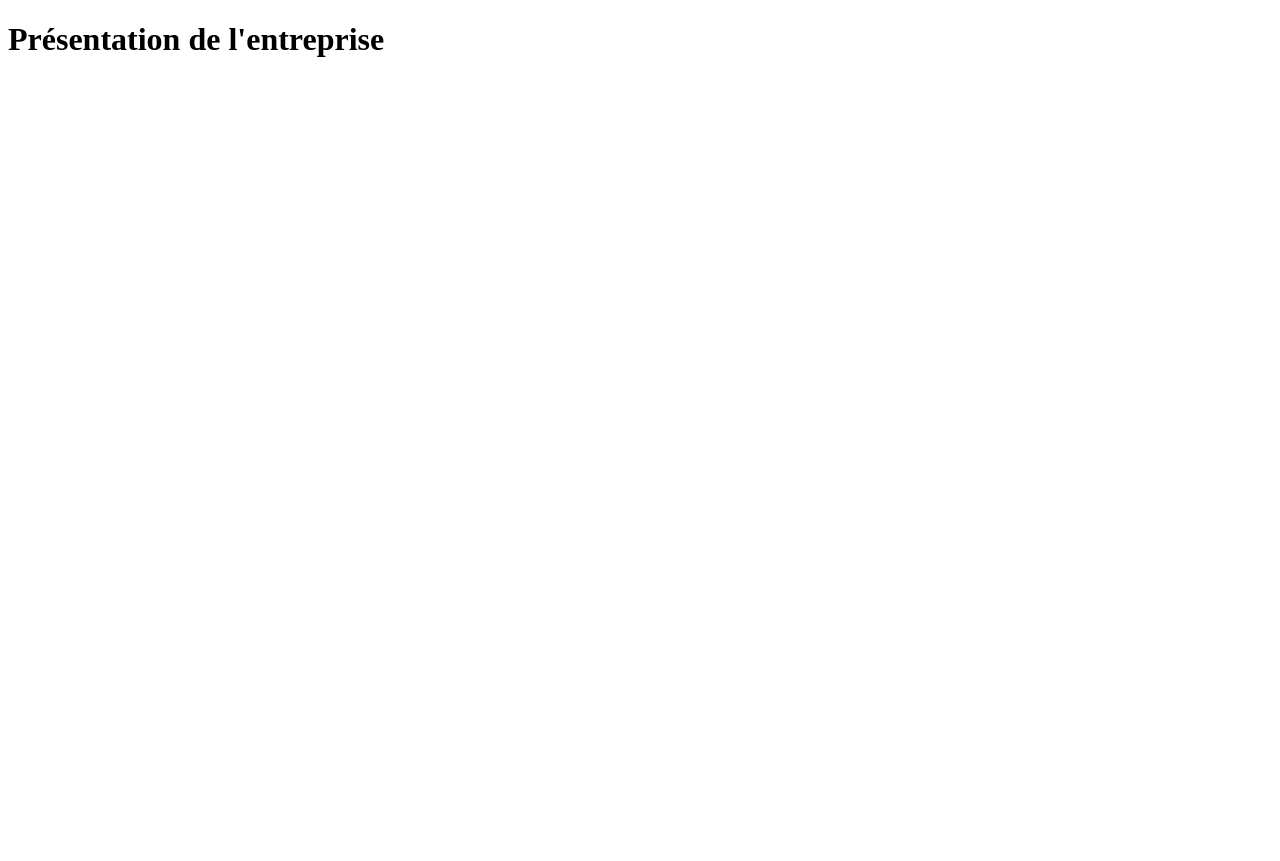
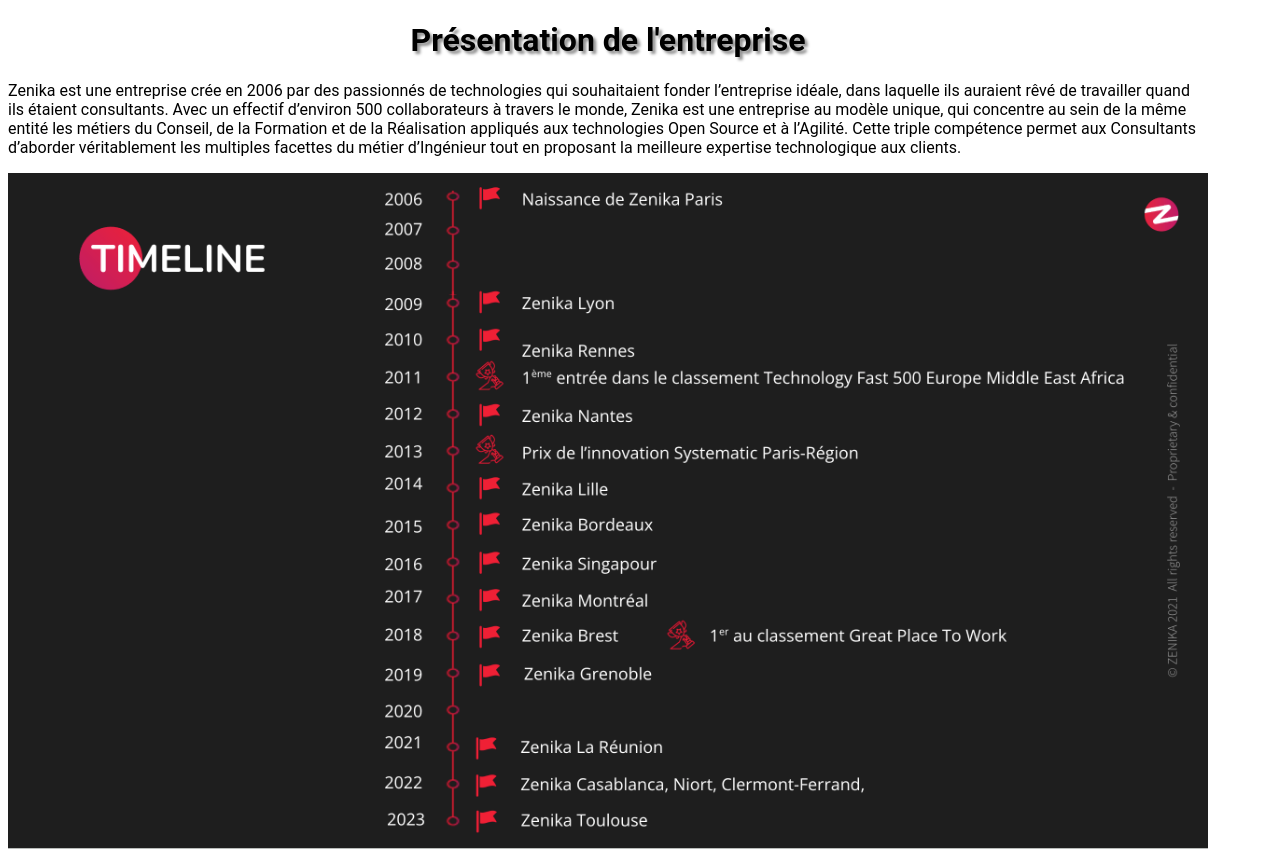
Before and after one commit to fatb38/stage-polo, a plain HTML site: page presentation.html in a window 1280 px wide. Before the commit the page ends 800 px from the top, so only its background shows below. Drawn offline with Linux system fonts and the light colour scheme.

Commit message:
ajout contenu de la page presentation

```diff
--- a/presentation.html
+++ b/presentation.html
@@ -3,8 +3,23 @@
 <head>
   <meta charset="UTF-8">
   <title>Title</title>
+  <meta name="viewport" content="width=device-width, initial-scale=1.0">
+  <link rel="stylesheet" href="style.css">
 </head>
 <body>
-<h1>Présentation de l'entreprise</h1>
+<div class="container">
+  <h1>Présentation de l'entreprise</h1>
+  <p>Zenika est une entreprise crée en 2006 par des passionnés de technologies qui souhaitaient fonder l’entreprise
+    idéale, dans laquelle ils auraient rêvé de travailler quand ils étaient consultants.
+    Avec un effectif d’environ 500 collaborateurs à travers le monde, Zenika est une entreprise au modèle unique, qui
+    concentre au sein de la même entité les métiers du Conseil, de la Formation et de la Réalisation appliqués aux
+    technologies Open Source et à l’Agilité.
+
+    Cette triple compétence permet aux Consultants d’aborder véritablement les multiples facettes du métier d’Ingénieur
+    tout en proposant la meilleure expertise technologique aux clients.
+
+  </p>
+  <img src="images/zenika-timeline.png" alt="zenika-timeline" />
+</div>
 </body>
 </html>
--- a/style.css
+++ b/style.css
@@ -2,6 +2,10 @@
 
 * {
   box-sizing: border-box;
+}
+
+img {
+  width: 100%;
 }
 
 h1 {
@@ -14,6 +18,10 @@ body {
   font-family: "Roboto", sans-serif;
 }
 
+.container {
+  max-width: 1200px;
+}
+
 .card {
   display: flex;
   width: fit-content;
@@ -21,6 +29,10 @@ body {
   border: 1px solid #3e3c3c;
   border-radius: 16px;
   transition: all 0.3s;
+
+  img {
+    width: 70px;
+  }
 }
 
 .bolder {
@@ -41,8 +53,9 @@ body {
   padding: 0 16px;
 }
 
-
+/********************************************/
 /** -----------UNDERLINE EFFECT----------- **/
+/********************************************/
 
 .hover-underline {
   font-size: 2rem;
```
Also changed, not shown: index.html (+2 -2 lines), testboutton.html (deleted, +0 -10 lines), images/zenika-timeline.png (added).
